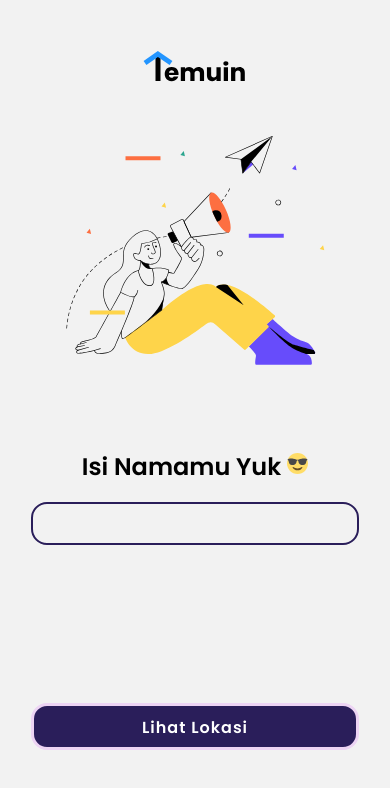
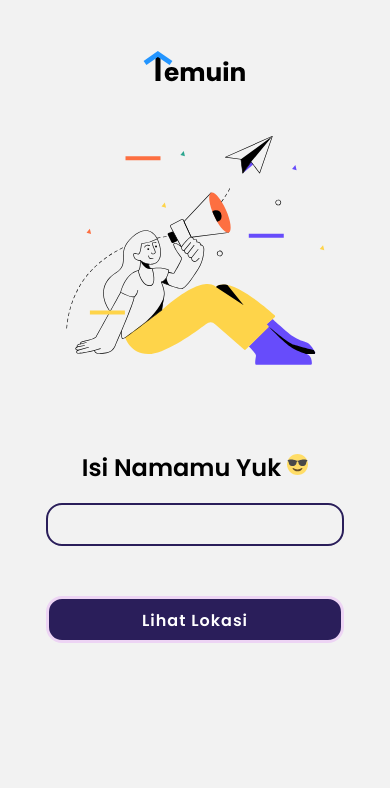
Before and after one commit to andiprtm/temuin, a React Native app: screen /Login in a window 390 px wide. Shown: the top 788 px of the page. Built offline with nearby package versions, Linux system fonts and the light colour scheme; no server answers.

Commit message:
added improvements and fixes bug
- added socket config
- added functionality in login screen
- fixes bug button overlap in login screen

```diff
--- a/App.js
+++ b/App.js
@@ -4,6 +4,8 @@ import {NavigationContainer} from "@react-navigation/native";
 import {createNativeStackNavigator} from "@react-navigation/native-stack";
 import { Detail, Home, Login, Welcome } from './screens/index';
 import {SafeAreaProvider} from "react-native-safe-area-context";
+import {socket} from "./config/socket";
+import {useEffect} from "react";
 
 const Stack = createNativeStackNavigator();
 
@@ -15,6 +17,10 @@ export default function App() {
     },
     headerTintColor: "white",
   };
+
+  useEffect(() => {
+    socket.connect()
+  }, []);
 
   return (
       <SafeAreaProvider>
--- a/components/input.js
+++ b/components/input.js
@@ -1,12 +1,14 @@
 import React from 'react';
 import { View, TextInput, StyleSheet } from 'react-native';
 
-const Input = () => {
+const Input = ({onChangeText, value}) => {
   return (
     <View style={styles.container}>
       <TextInput
         style={styles.input}
         placeholder=""
+        value={value ? value : ""}
+        onChangeText={onChangeText}
       />
     </View>
   );
--- /dev/null
+++ b/config/socket.js
@@ -0,0 +1,3 @@
+import { io } from "socket.io-client";
+
+export const socket = io('https://temuin-local.irvansn.com')
--- a/package.json
+++ b/package.json
@@ -18,7 +18,8 @@
     "react": "18.2.0",
     "react-native": "0.72.6",
     "react-native-safe-area-context": "^4.8.0",
-    "react-native-svg": "^14.1.0"
+    "react-native-svg": "^14.1.0",
+    "socket.io-client": "^4.7.2"
   },
   "devDependencies": {
     "@babel/core": "^7.20.0"
--- a/screens/login.js
+++ b/screens/login.js
@@ -1,5 +1,5 @@
-import React, {useCallback} from "react";
-import { View, Text, Dimensions, StyleSheet, Image } from "react-native";
+import React, {useCallback, useEffect, useState} from "react";
+import {View, Text, Dimensions, StyleSheet, Image, ScrollView} from "react-native";
 import Button from "../components/button";
 import Input from "../components/input";
 import Logo from "../components/logo";
@@ -7,15 +7,39 @@ import LoginIlustration from "../components/login-ilustrasi";
 import SmilingFace from "../components/smilling-face";
 import {useFonts} from "expo-font";
 import * as SplashScreen from "expo-splash-screen";
-import WavingHand from "../components/waving-hand";
+import {socket} from "../config/socket";
+import {useSafeAreaInsets} from "react-native-safe-area-context";
 
 const windowWidth = Dimensions.get("window").width;
 
 const Login = ({ navigation }) => {
+    const insets = useSafeAreaInsets()
     const [fontsLoaded] = useFonts({
         'Poppins-Medium': require('../assets/font/Poppins-Medium.ttf'),
         'Poppins-Semibold': require('../assets/font/Poppins-SemiBold.ttf'),
     });
+    const [name, setName] = useState("")
+
+    useEffect(() => {
+        const onSuccessfulLogin = (status) => {
+            // TODO PROD ONLY
+            // if (status) return navigation.navigate("Home")
+            // if (!status) return alert('Gagal melakukan login!')
+            // TODO DEV ONLY
+            navigation.navigate("Home")
+        }
+
+        socket.on('successfulLogin', onSuccessfulLogin)
+
+        return () => {
+            socket.off('successfulLogin', onSuccessfulLogin)
+        }
+    }, []);
+
+    const onSubmit = () => {
+        if (!name) return alert('Nama kosong!')
+        socket.emit('login', name)
+    }
 
     const onLayoutRootView = useCallback(async () => {
         if (fontsLoaded) {
@@ -27,27 +51,25 @@ const Login = ({ navigation }) => {
         return null;
     }
     return (
-        <View style={{paddingTop: 50, ...styles.container}}>
-            <Logo/>
-            <LoginIlustration/>
-            <View style={styles.contentContainer}>
-                <View style={styles.textContainer}>
+        <ScrollView onLayout={onLayoutRootView}>
+            <View style={{paddingTop: insets.top + 50, ...styles.container}}>
+                <Logo/>
+                <LoginIlustration/>
+                <View style={styles.contentContainer}>
                     <View style={styles.loginParent}>
                         <Text style={styles.title}>Isi Namamu Yuk</Text>
                         <SmilingFace style={styles.smilingFace}/>
                     </View>
                     <View style={styles.formInput}>
-                        <Input />
+                        <Input value={name} onChangeText={(val) => setName(val)} />
                     </View>
-                </View>
-                <View style={styles.buttonContainer}>
                     <Button
                         text="Lihat Lokasi"
-                        onPress={() => navigation.navigate("Home")}
+                        onPress={onSubmit}
                     />
                 </View>
             </View>
-        </View>
+        </ScrollView>
     );
 };
 
@@ -73,10 +95,11 @@ const styles = StyleSheet.create({
     contentContainer: {
         justifyContent: "space-between",
         flex: 1,
-        width: windowWidth - 30,
-        paddingHorizontal: 16,
-        paddingTop: "10%",
-        paddingBottom: "20%",
+        width: '100%',
+        paddingHorizontal: 46,
+        paddingTop: 40,
+        // paddingTop: "10%",
+        // paddingBottom: "20%",
     },
     textContainer: {
         paddingBottom: 16,
@@ -87,11 +110,9 @@ const styles = StyleSheet.create({
         textAlign: "center",
         marginEnd: 6
     },
-    buttonContainer: {
-        paddingBottom: 16,
-    },
     formInput: {
         paddingTop: 2,
+        paddingBottom: 50
     },
     loginParent: {
         flexDirection: "row", // Align children horizontally
```
Also changed, not shown: 1 other file (tests, documents, lock files or other folders).
